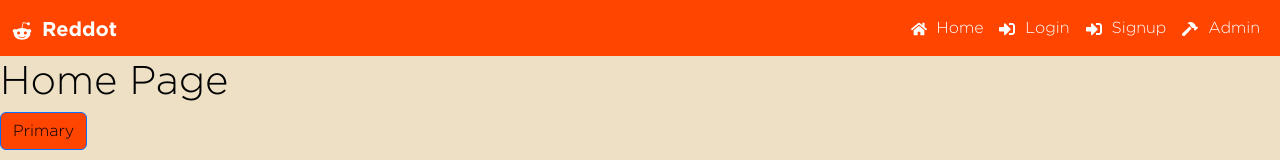
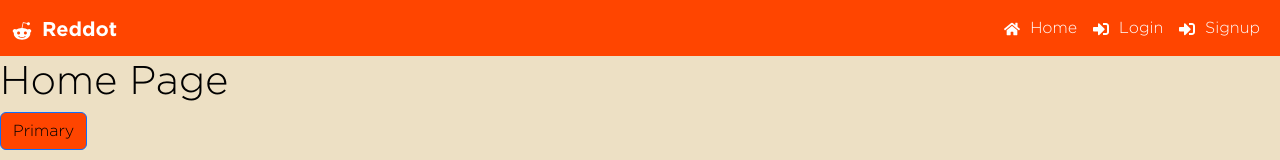
Before and after one commit to sebastienaglae/pixel-war, a React (Vite) app in the folder pixelwar-frontend/: page / in a window 1280 px wide. Shown: the top 160 px of the page. Built offline with nearby package versions, Linux system fonts and the light colour scheme; no server answers.

Commit message:
feat(front):authorization to create a board

```diff
--- a/pixelwar-frontend/src/App.jsx
+++ b/pixelwar-frontend/src/App.jsx
@@ -86,11 +86,19 @@ function Layout() {
     setTheme(newTheme);
   };
 
+  const [userRole, setUserRole] = useState(null);
+
+  useEffect(() => {
+    // API call to fetch user role
+    const userRole = false;
+    setUserRole(userRole);
+  }, []);
+
   return (
     <ThemeContext.Provider
       value={{ theme, setTheme: manualSetTheme, themePreference }}
     >
-      <NavigationBar />
+      <NavigationBar isAdmin={userRole}/>
       <Outlet />
     </ThemeContext.Provider>
   );
--- a/pixelwar-frontend/src/components/common/NavigationBar.jsx
+++ b/pixelwar-frontend/src/components/common/NavigationBar.jsx
@@ -1,8 +1,9 @@
 import React from "react";
 import { Navbar, NavbarBrand, Nav, NavItem, NavLink } from "reactstrap";
 import { FaHome, FaRedditAlien, FaSignInAlt, FaHammer } from "react-icons/fa";
+import PropTypes from "prop-types";
 
-function NavigationBar() {
+function NavigationBar({isAdmin}) {
   return (
     <Navbar expand='md' color='primary'>
       <NavbarBrand href='/' style={{ color: "white", fontWeight: "bold" }}>
@@ -25,14 +26,20 @@ function NavigationBar() {
             <FaSignInAlt style={{ marginRight: "5px" }} /> Signup
           </NavLink>
         </NavItem>
-        <NavItem>
-          <NavLink href='/admin' style={{ color: "white" }}>
-            <FaHammer style={{ marginRight: "5px" }} /> Admin
-          </NavLink>
-        </NavItem>
+        {isAdmin ? (
+          <NavItem>
+            <NavLink href='/admin' style={{ color: "white" }}>
+              <FaHammer style={{ marginRight: "5px" }} /> Admin
+            </NavLink>
+          </NavItem>
+        ) : null}
       </Nav>
     </Navbar>
   );
 }
 
+NavigationBar.propTypes = {
+  isAdmin: PropTypes.bool.isRequired,
+};
+
 export default NavigationBar;
```
